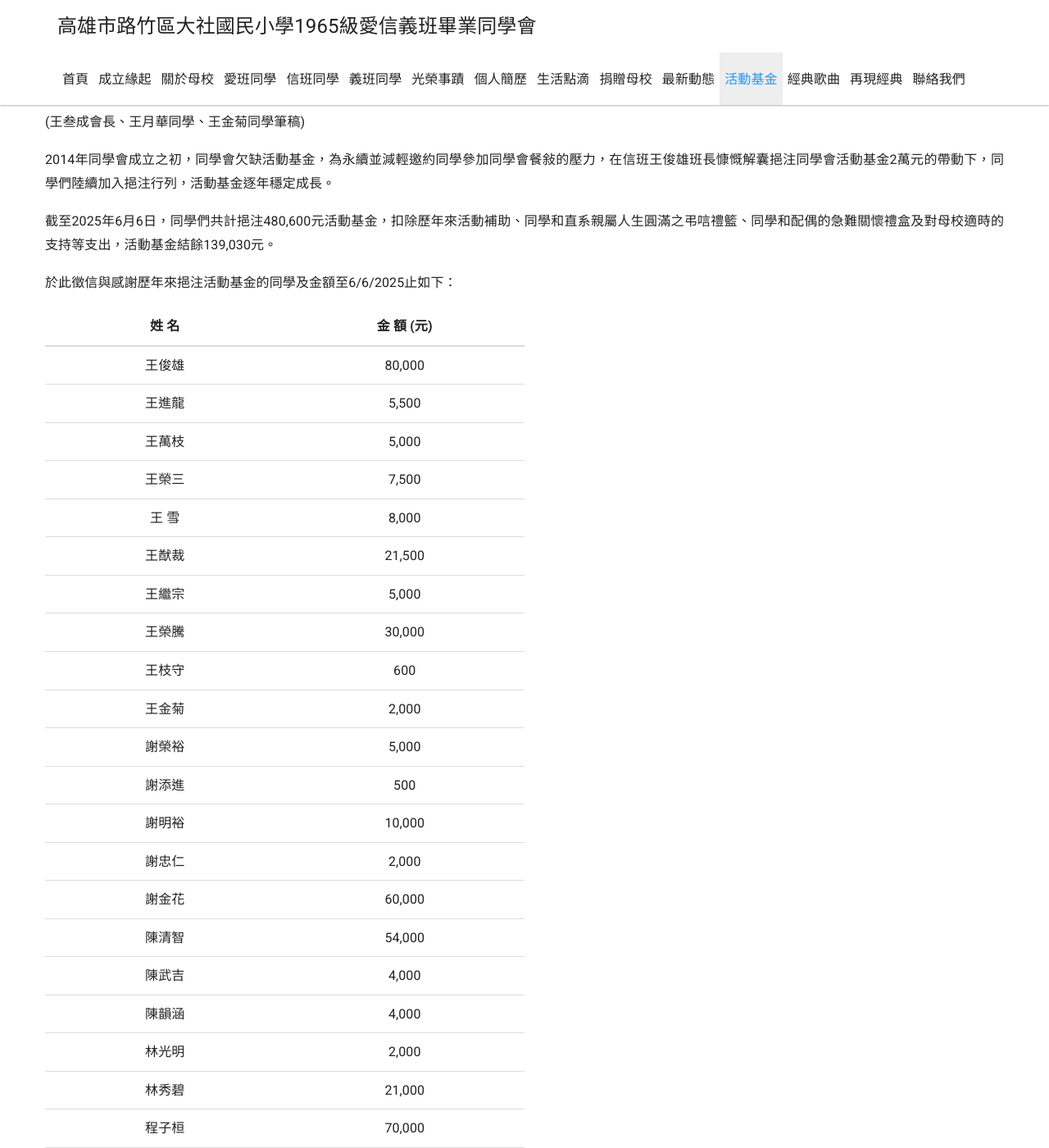
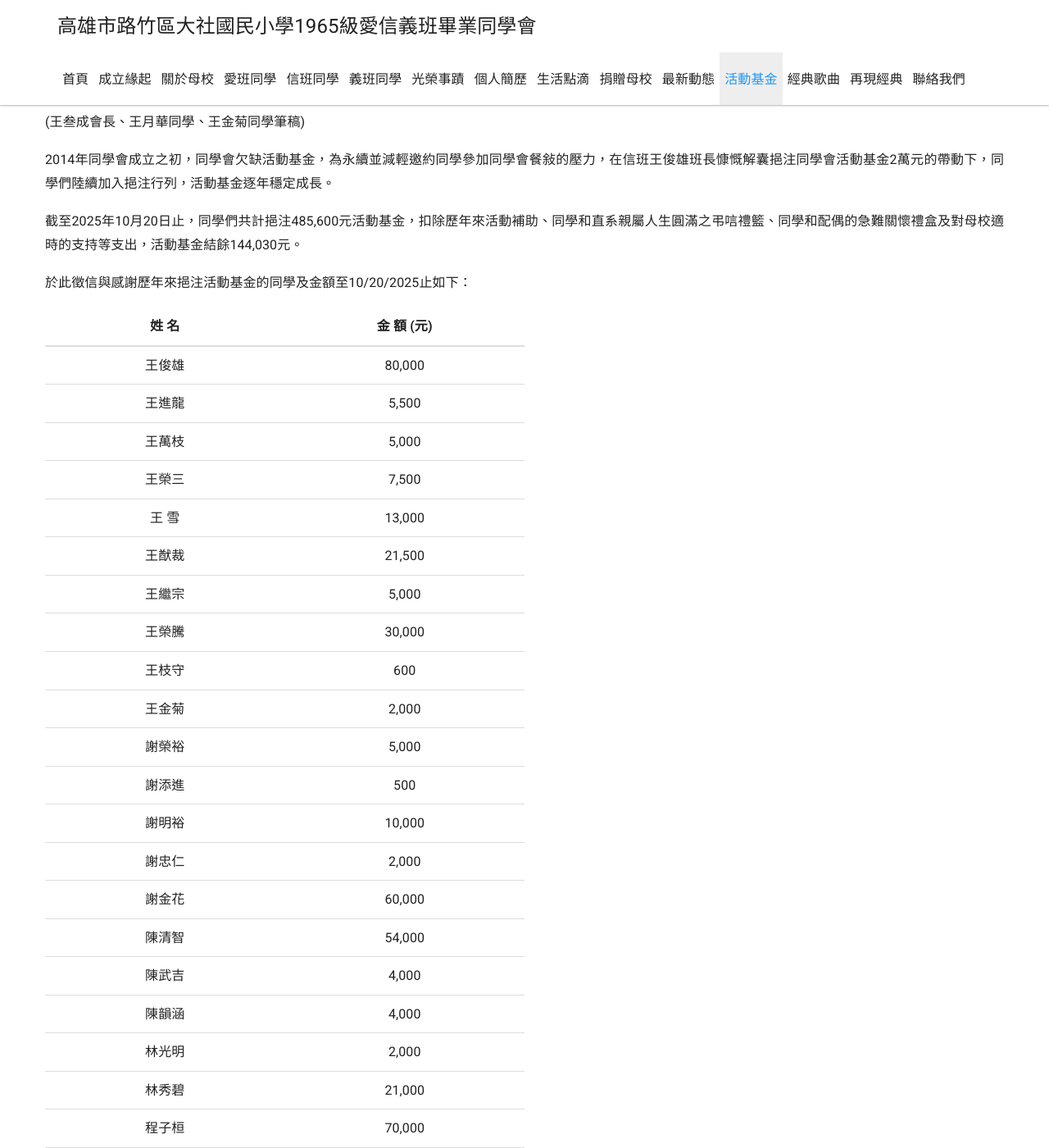
Before and after one commit to dashe1965/dashe1965.github.io, a Jekyll site: the page built from _docs/activity/activity.md, in a window 1280 px wide and 1400 px high, scrolled down 308 px. Shown: the whole window at 82% size. Built offline with Jekyll 4.4.1, drawn with Linux system fonts in a browser that asks for light colours; nearby versions of some CDN libraries.

Commit message:
Update activity.md

```diff
--- a/_docs/activity/activity.md
+++ b/_docs/activity/activity.md
@@ -8,9 +8,9 @@ sectionid: activity
 
 2014年同學會成立之初，同學會欠缺活動基金，為永續並減輕邀約同學參加同學會餐敍的壓力，在信班王俊雄班長慷慨解囊挹注同學會活動基金2萬元的帶動下，同學們陸續加入挹注行列，活動基金逐年穩定成長。
 
-截至2025年6月6日，同學們共計挹注480,600元活動基金，扣除歷年來活動補助、同學和直系親屬人生圓滿之弔唁禮籃、同學和配偶的急難關懷禮盒及對母校適時的支持等支出，活動基金結餘139,030元。
+截至2025年10月20日止，同學們共計挹注485,600元活動基金，扣除歷年來活動補助、同學和直系親屬人生圓滿之弔唁禮籃、同學和配偶的急難關懷禮盒及對母校適時的支持等支出，活動基金結餘144,030元。
 
-於此徵信與感謝歷年來挹注活動基金的同學及金額至6/6/2025止如下：
+於此徵信與感謝歷年來挹注活動基金的同學及金額至10/20/2025止如下：
 
 | 姓  名 | 金 額 (元)|
 |:------:|:--------:|
@@ -18,7 +18,7 @@ sectionid: activity
 | 王進龍 |  5,500 |
 | 王萬枝 |  5,000 |
 | 王榮三 |  7,500 |
-| 王  雪 |  8,000 |
+| 王  雪 | 13,000 |
 | 王猷裁 | 21,500 |
 | 王繼宗 |  5,000 |
 | 王榮騰 | 30,000 |
@@ -39,4 +39,4 @@ sectionid: activity
 | 楊美鳳 |  1,000 |
 | 趙正長 |  2,000 |
 |:------:|:------:|
-| 合  計 | 480,600 |
+| 合  計 | 485,600 |
```
